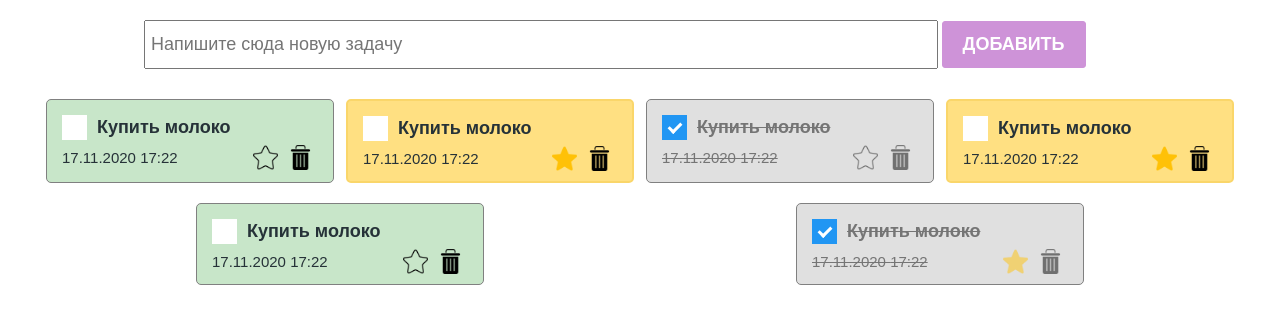
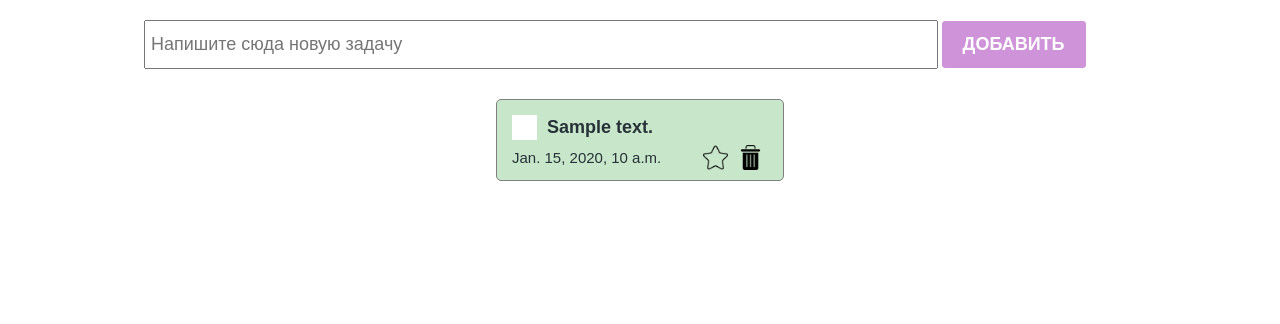
Before and after one commit to Amankaium/todokg, a Django app: page / in a window 1280 px wide. Shown: the top 324 px of the page. Run offline with Django 3.2, Linux system fonts and the light colour scheme; tables that the repository leaves empty hold one stand-in row (Sample ...).

Commit message:
modified index - added todo_list

```diff
--- a/main/templates/index.html
+++ b/main/templates/index.html
@@ -20,103 +20,26 @@
         />
         <button class="create_button">Добавить</button>
       </div>
+
       <div class="todo_container">
-        <div class="todo_item">
-          <div class="todo_item_header">
-            <label class="checkbox_container">
-              <input type="checkbox" />
-              <span class="checkmark"></span>
-            </label>
-            <h4>Купить молоко</h4>
-          </div>
-          <div class="todo_item_footer">
-            <p>17.11.2020 <span>17:22</span></p>
-            <div class="action_buttons">
-                <img src="./icons/unmarked.png" />
-                <img src="./icons/delete.png" />
-            </div>
-          </div>
-        </div>
-        <div class="todo_item marked">
-          <div class="todo_item_header">
-            <label class="checkbox_container">
-              <input type="checkbox" />
-              <span class="checkmark"></span>
-            </label>
-            <h4>Купить молоко</h4>
-          </div>
-          <div class="todo_item_footer">
-            <p>17.11.2020 <span>17:22</span></p>
-            <div class="action_buttons">
-                <img src="./icons/marked.png" />
-                <img src="./icons/delete.png" />
-            </div>
-          </div>
-        </div>
-        <div class="todo_item done">
-          <div class="todo_item_header" s>
-            <label class="checkbox_container">
-                <input type="checkbox" checked/>
-                <span class="checkmark"></span>
-              </label>
-              <h4>Купить молоко</h4>
-          </div>
-          <div class="todo_item_footer">
-            <p>17.11.2020 <span>17:22</span></p>
-            <div class="action_buttons">
-                <img src="./icons/unmarked.png" />
-                <img src="./icons/delete.png" />
-            </div>
-          </div>
-        </div>
-        <div class="todo_item marked">
-            <div class="todo_item_header">
-              <label class="checkbox_container">
-                <input type="checkbox" />
-                <span class="checkmark"></span>
-              </label>
-              <h4>Купить молоко</h4>
-            </div>
-            <div class="todo_item_footer">
-              <p>17.11.2020 <span>17:22</span></p>
-              <div class="action_buttons">
-                  <img src="./icons/marked.png" />
-                  <img src="./icons/delete.png" />
-              </div>
-            </div>
-          </div>
+        {% for todo in todo_list %}
           <div class="todo_item">
             <div class="todo_item_header">
               <label class="checkbox_container">
                 <input type="checkbox" />
                 <span class="checkmark"></span>
               </label>
-              <h4>Купить молоко</h4>
+              <h4>{{ todo.text }}</h4>
             </div>
             <div class="todo_item_footer">
-              <p>17.11.2020 <span>17:22</span></p>
+              <p>{{ todo.date }}</p>
               <div class="action_buttons">
-                  <img src="./icons/unmarked.png" />
-                  <img src="./icons/delete.png" />
+                  <img src="{% static 'icons/unmarked.png' %}" />
+                  <img src="{% static 'icons/delete.png' %}" />
               </div>
             </div>
           </div>
-          <div class="todo_item done">
-            <div class="todo_item_header">
-              <label class="checkbox_container">
-                <input type="checkbox" checked/>
-                <span class="checkmark"></span>
-              </label>
-              <h4>Купить молоко</h4>
-            </div>
-            <div class="todo_item_footer">
-              <p>17.11.2020 <span>17:22</span></p>
-              <div class="action_buttons">
-                  <img src="./icons/marked.png" />
-                  <img src="./icons/delete.png" />
-              </div>
-            </div>
-          </div>
+        {% endfor %}
       </div>
     </section>
   </body>
--- a/main/views.py
+++ b/main/views.py
@@ -1,8 +1,10 @@
 from django.shortcuts import render, HttpResponse
+from .models import ToDo
 
 
 def homepage(request):
-    return render(request, "index.html")
+    todo_list = ToDo.objects.all()
+    return render(request, "index.html", {"todo_list": todo_list})
 
 
 def test(request):
```
